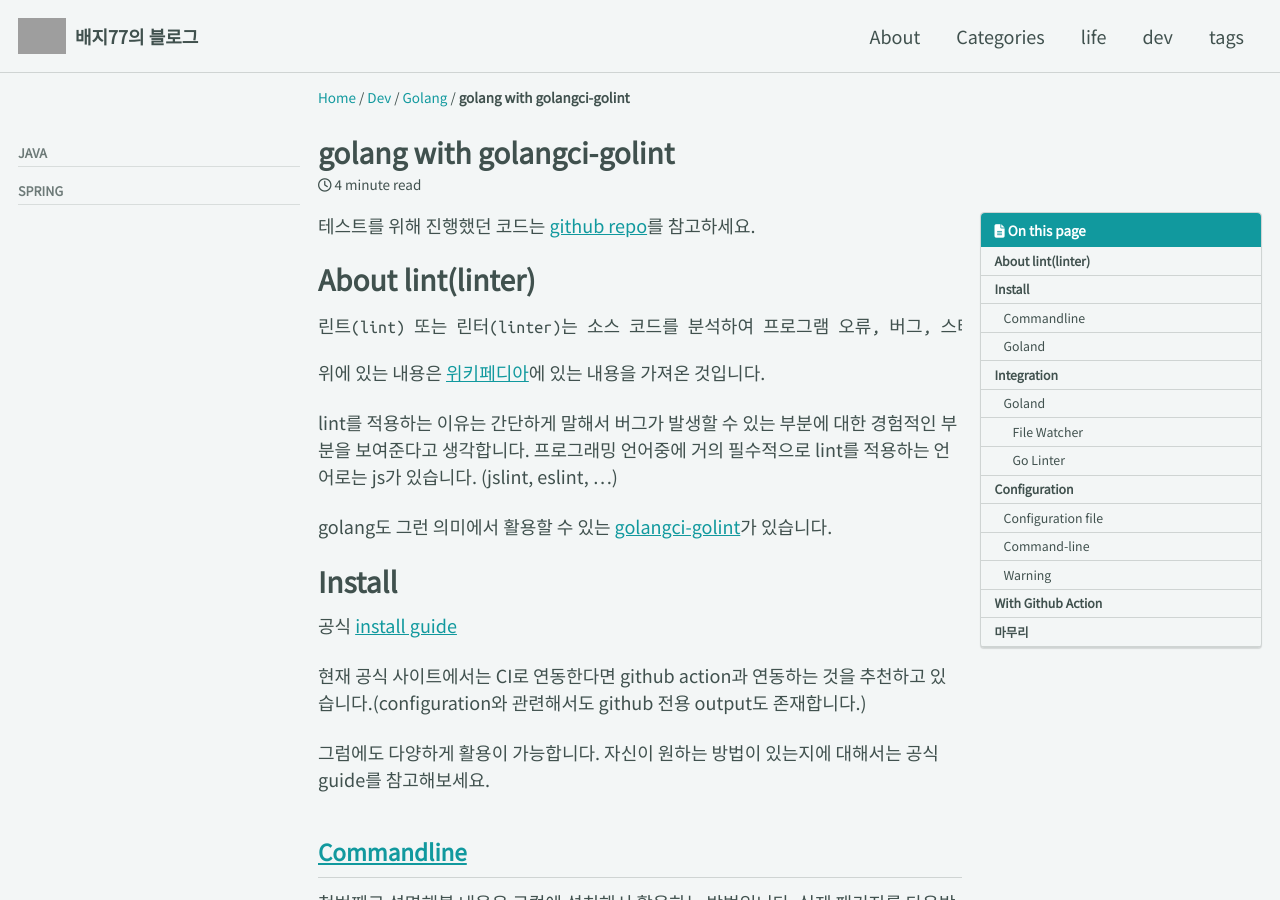
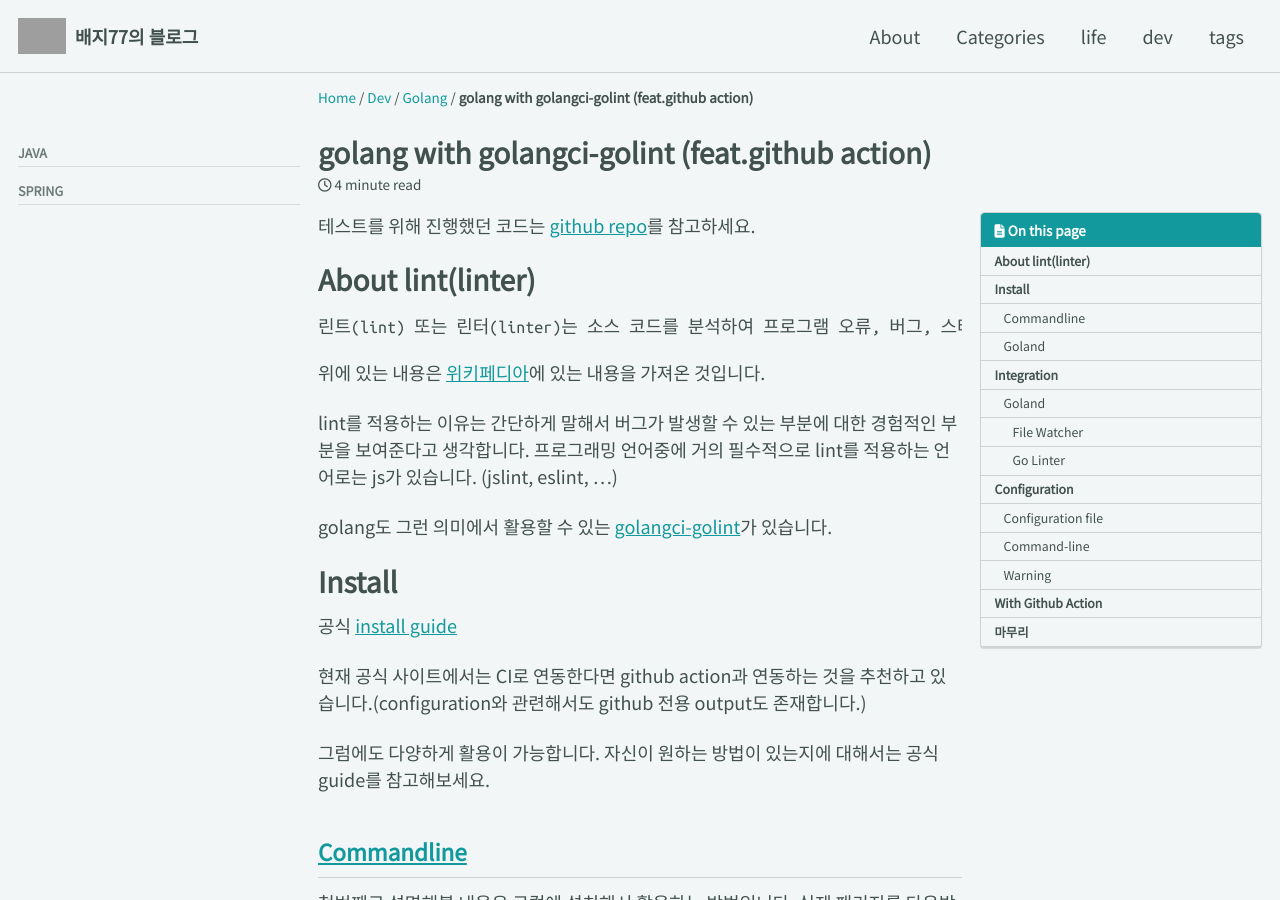
Before and after one commit to BaeJi77/BaeJi77.github.io, a Jekyll site: the page built from _posts/dev/golang/2023-02-25-golang-with-lint.md, in a window 1280 px wide and 900 px high. Built offline with Jekyll 4.4.1, drawn with Linux system fonts in a browser that asks for light colours; cached includes are drawn as plain includes; nearby versions of some CDN libraries; comment, search, counter and statistics services are not loaded; grey boxes are pictures that could not be loaded.

Commit message:
2023-02-25 golang with lint

```diff
--- a/_posts/dev/golang/2023-02-25-golang-with-lint.md
+++ b/_posts/dev/golang/2023-02-25-golang-with-lint.md
@@ -1,5 +1,5 @@
 ---
-title: "golang with golangci-golint"
+title: "golang with golangci-golint (feat.github action)"
 description: ""
 
 categories:
```
